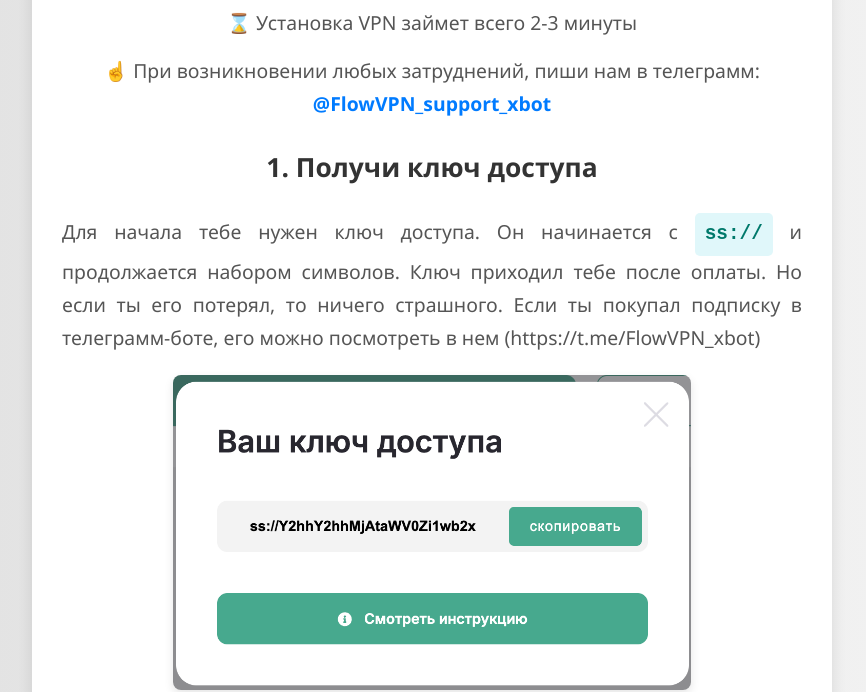
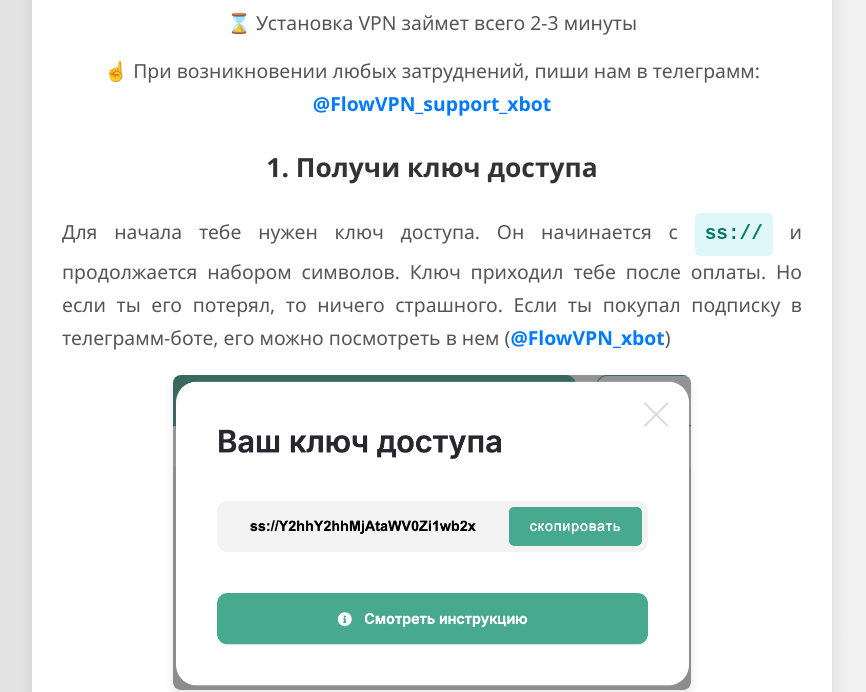
Before and after one commit to ass138/Flow, a plain HTML site: page index.html in a window 1280 px wide. Shown: the part 124-816 px from the top of the page, without its empty margins (208-1074 px from the left). Drawn offline with Linux system fonts and the light colour scheme.

Commit message:
Add files via upload

```diff
--- a/index.html
+++ b/index.html
@@ -130,7 +130,7 @@
         <p style="text-align: center;">☝️ При возникновении любых затруднений, пиши нам в телеграмм: <a href="https://t.me/FlowVPN_support_xbot" target="_blank">@FlowVPN_support_xbot</a></p>
 
         <h2>1. Получи ключ доступа</h2>
-        <p>Для начала тебе нужен ключ доступа. Он начинается с <span class="key">ss://</span> и продолжается набором символов. Ключ приходил тебе после оплаты. Но если ты его потерял, то ничего страшного. Если ты покупал подписку в телеграмм-боте, его можно посмотреть в нем (https://t.me/FlowVPN_xbot)</p>
+        <p>Для начала тебе нужен ключ доступа. Он начинается с <span class="key">ss://</span> и продолжается набором символов. Ключ приходил тебе после оплаты. Но если ты его потерял, то ничего страшного. Если ты покупал подписку в телеграмм-боте, его можно посмотреть в нем (<a href="https://t.me/FlowVPN_xbot" target="_blank">@FlowVPN_xbot</a>)</p>
         <img src="1.png" alt="1">
 
         <h2>2. Скачай приложение Outline</h2>
```
